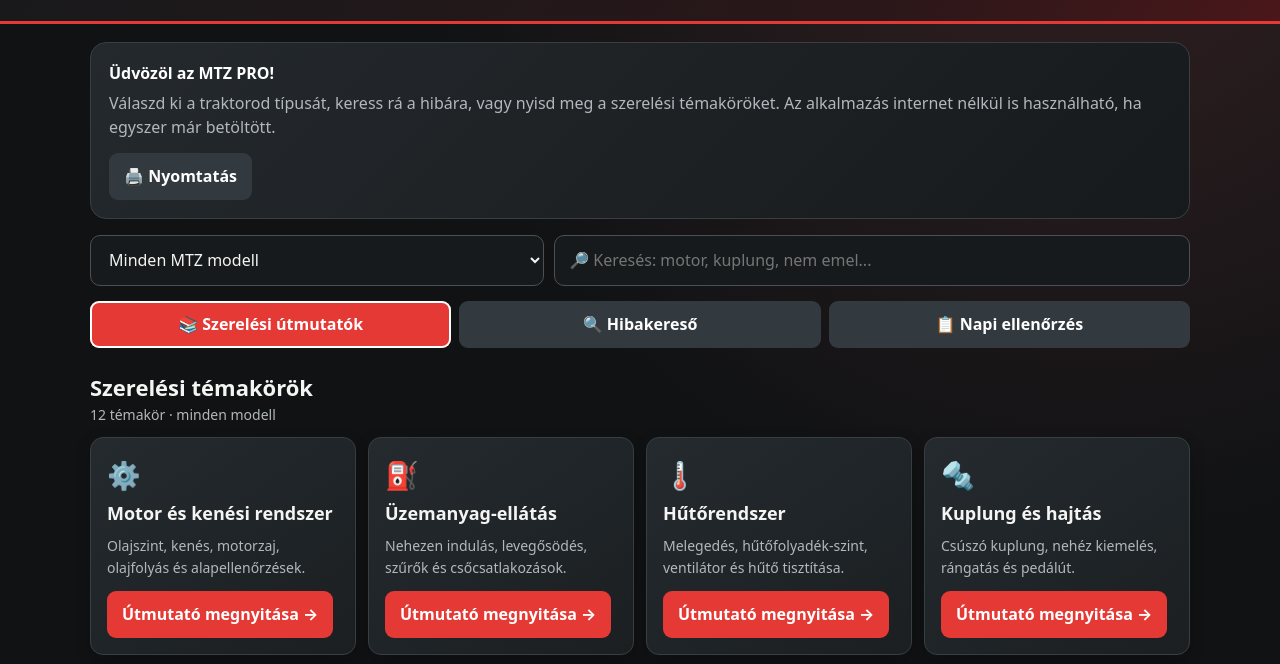
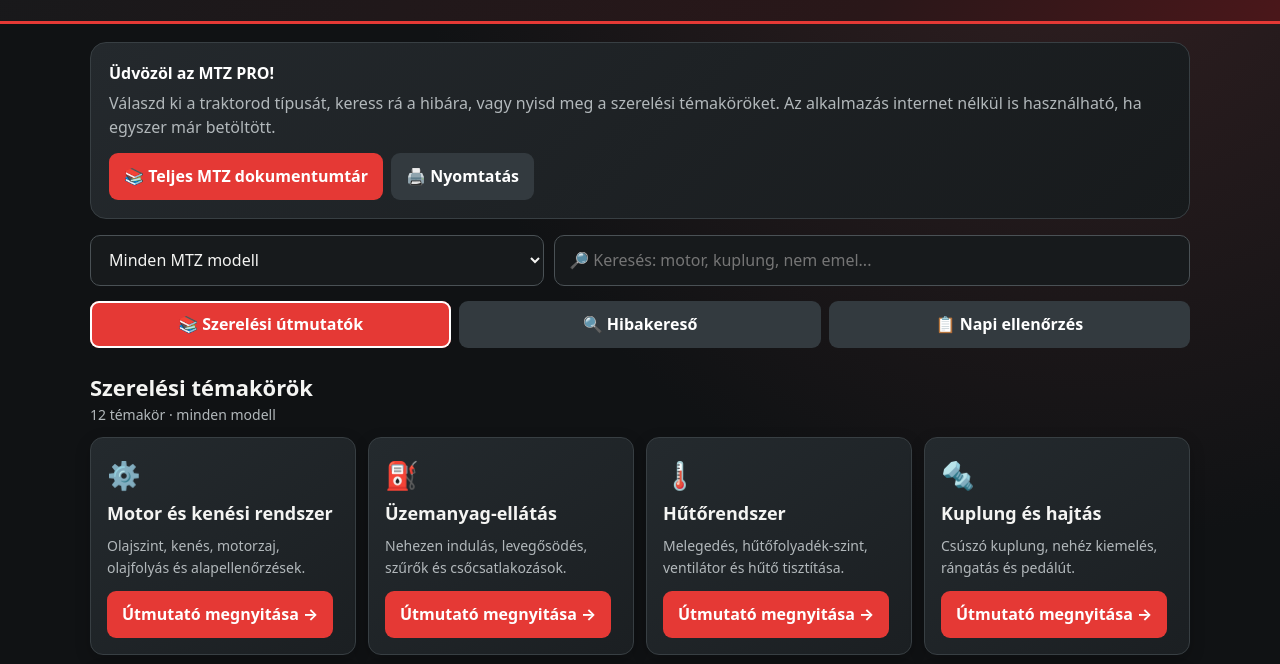
Before and after one commit to mokus91/Mtz-szerel-, a plain HTML site: page index.html in a window 1280 px wide. Shown: the part 135-799 px from the top of the page. Drawn offline with Linux system fonts and the light colour scheme.

Commit message:
Add document library link to MTZ PRO

```diff
--- a/index.html
+++ b/index.html
@@ -36,7 +36,7 @@ button:hover,.linkbtn:hover{background:#ff4944}.secondary{background:#333a3f!imp
 <body>
 <header><div class="wrap"><div class="brand"><div class="logo">🚜</div><div><span class="badge">PROFI SZERELŐI TUDÁSTÁR</span><h1>MTZ PRO</h1><p>Szerelési Mesterkönyv · Hibakeresés · Karbantartás</p></div></div></div></header>
 <main class="wrap">
-<section class="hero"><strong>Üdvözöl az MTZ PRO!</strong><p>Válaszd ki a traktorod típusát, keress rá a hibára, vagy nyisd meg a szerelési témaköröket. Az alkalmazás internet nélkül is használható, ha egyszer már betöltött.</p><div class="actions"><button id="installBtn" class="secondary hidden">📲 Telepítés a telefonra</button><button class="secondary" onclick="window.print()">🖨️ Nyomtatás</button></div></section>
+<section class="hero"><strong>Üdvözöl az MTZ PRO!</strong><p>Válaszd ki a traktorod típusát, keress rá a hibára, vagy nyisd meg a szerelési témaköröket. Az alkalmazás internet nélkül is használható, ha egyszer már betöltött.</p><div class="actions"><button id="installBtn" class="secondary hidden">📲 Telepítés a telefonra</button><a class="linkbtn" href="./dokumentumtar.html">📚 Teljes MTZ dokumentumtár</a><button class="secondary" onclick="window.print()">🖨️ Nyomtatás</button></div></section>
 <div class="toolbar"><select id="model" aria-label="Traktormodell"><option value="all">Minden MTZ modell</option><option>MTZ-50</option><option>MTZ-52</option><option>MTZ-80</option><option>MTZ-82</option><option>MTZ-820</option><option>MTZ-892</option><option>MTZ-900</option><option>MTZ-920</option><option>MTZ-952</option><option>MTZ-1025</option><option>MTZ-1221</option><option>MTZ-1523</option><option>MTZ-2022</option><option>MTZ-2522</option><option>MTZ-2822</option><option>MTZ-3022</option></select><input id="search" placeholder="🔎 Keresés: motor, kuplung, nem emel..." aria-label="Keresés"></div>
 <div class="nav"><button id="tabGuides" class="active">📚 Szerelési útmutatók</button><button id="tabFaults" class="secondary">🔍 Hibakereső</button><button id="tabDaily" class="secondary">📋 Napi ellenőrzés</button></div>
 <div id="guidesView"><div class="sectionhead"><div><h2>Szerelési témakörök</h2><div class="muted" id="count"></div></div></div><section class="grid" id="cards"></section><section class="card" id="detail"><div class="detailtop"><div><span class="tag" id="detailModels"></span><h2 id="detailTitle"></h2></div><button class="secondary" id="closeDetail">✕ Bezárás</button></div><p id="detailDesc" class="muted"></p><h3>Első ellenőrzések és biztonságos munkamenet</h3><ol class="steps" id="detailSteps"></ol><div class="notice" id="detailWarning"></div><p class="small">Ez általános tájékoztató, nem helyettesíti az adott alvázszámhoz, motorhoz és váltókivitelhez tartozó gyári javítási utasítást.</p><div class="actions"><button id="favoriteBtn" class="secondary">☆ Kedvencekhez adás</button></div></section></div>
```
